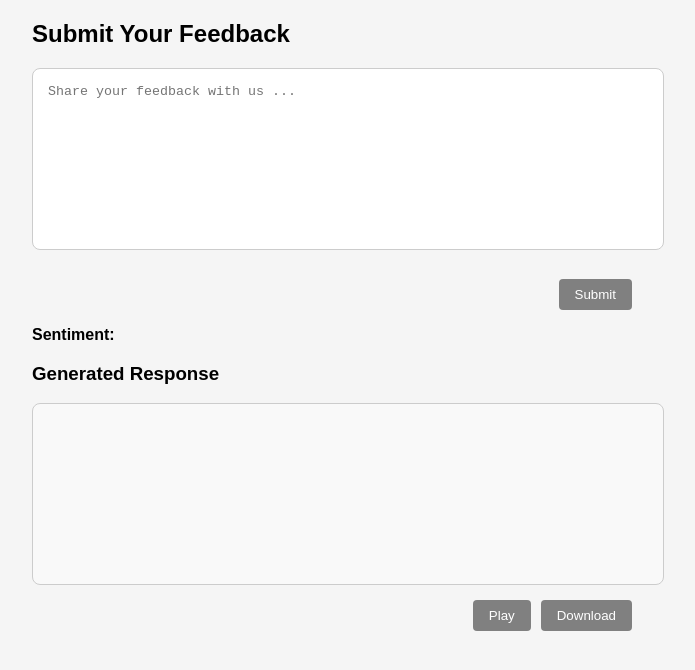
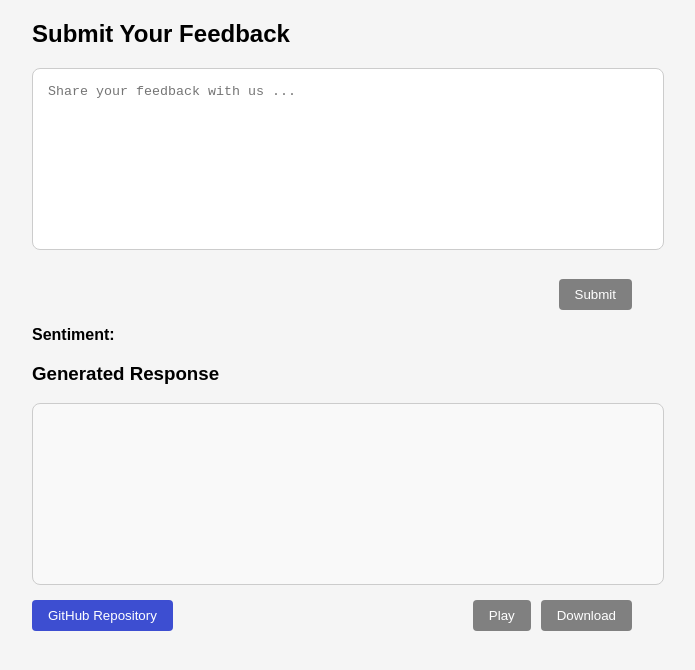
Before and after one commit to soroush-04/azure-ai-sentiment, a React (Create React App) app in the folder frontend/: page / in a window 1280 px wide. Shown: the top 670 px of the page, without its empty margins (308-1003 px from the left). Built offline with nearby package versions, Linux system fonts and the light colour scheme.

Commit message:
Add github repos button

```diff
--- a/frontend/src/App.css
+++ b/frontend/src/App.css
@@ -64,6 +64,12 @@ button:hover {
   justify-content: right;
   margin-top: 10px;
   gap: 10px;
+  position: relative;
+}
+
+.github-button {
+  position: absolute;
+  left: 0;
 }
 
 .error-message {
--- a/frontend/src/App.js
+++ b/frontend/src/App.js
@@ -119,6 +119,12 @@ function App() {
           <button disabled={!response.response_text} className="download-button" onClick={handleDownload}>
             Download
           </button>
+          <button
+            onClick={() => window.open("https://github.com/soroush-04/azure-ai-sentiment", "_blank")}
+            className="button github-button"
+          >
+            GitHub Repository
+          </button>
         </div>
       </div>
       {error && <p className="error-message">{error}</p>}
```
